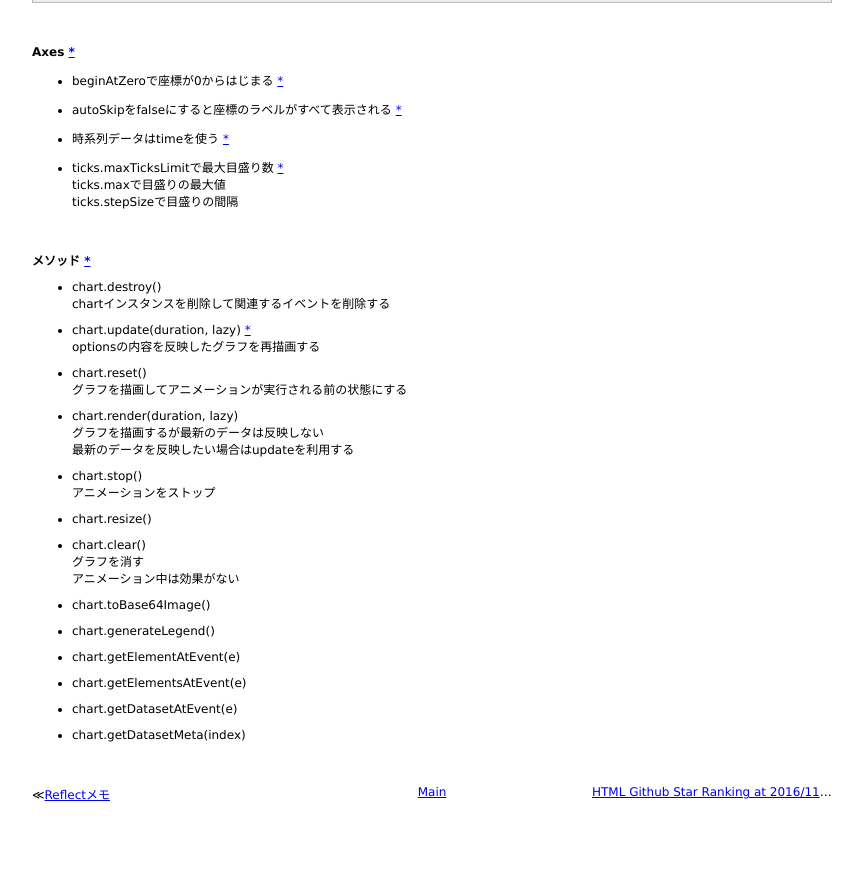
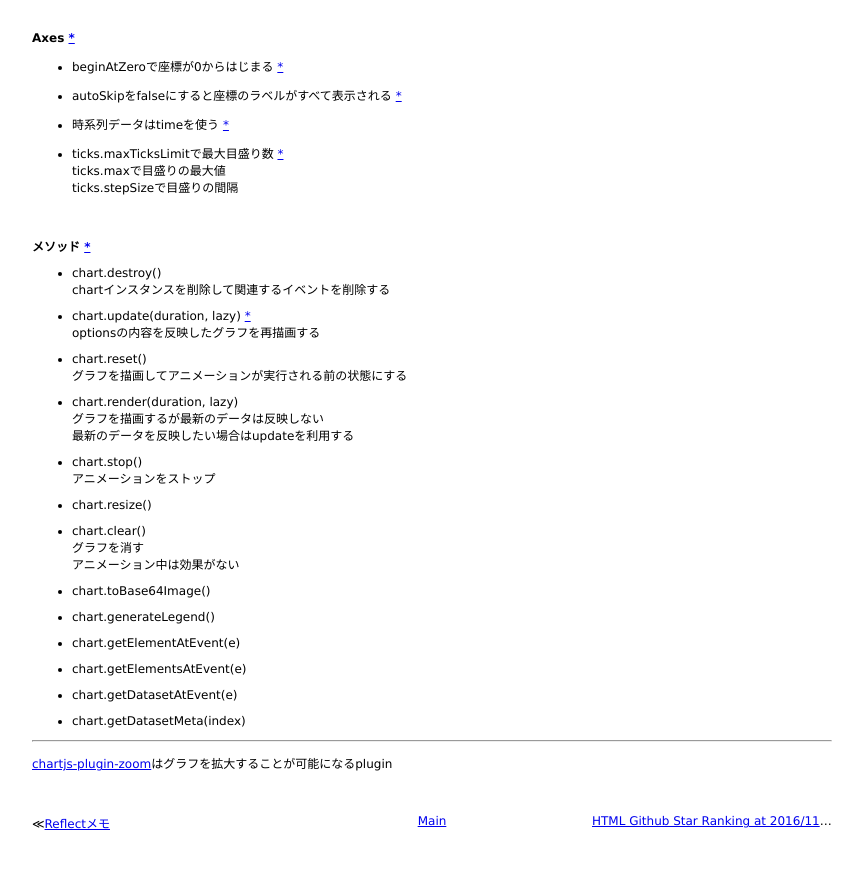
Before and after one commit to 38elements/38elements.github.com, a Jekyll site: the page built from _posts/2016-11-17-chartjs.md, in a window 1280 px wide and 900 px high, scrolled down 1286 px. Shown: the top 869 px of the window, without its empty margins (208-1071 px from the left). Built offline with Jekyll 4.4.1, drawn with Linux system fonts in a browser that asks for light colours; some of the changed text lies outside the part shown.

Commit message:
Update 2016-11-17-chartjs.md

```diff
--- a/_posts/2016-11-17-chartjs.md
+++ b/_posts/2016-11-17-chartjs.md
@@ -140,3 +140,7 @@ optionsの内容を反映したグラフを再描画する
 * chart.getDatasetAtEvent(e)
 
 * chart.getDatasetMeta(index)
+
+<hr>
+
+[chartjs-plugin-zoom](https://github.com/chartjs/chartjs-plugin-zoom)はグラフを拡大することが可能になるplugin
```
Also changed, not shown: other parts of _posts/2016-11-17-chartjs.md (+1 -1 lines).
